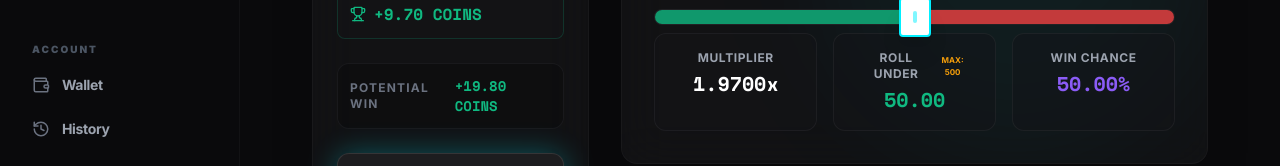
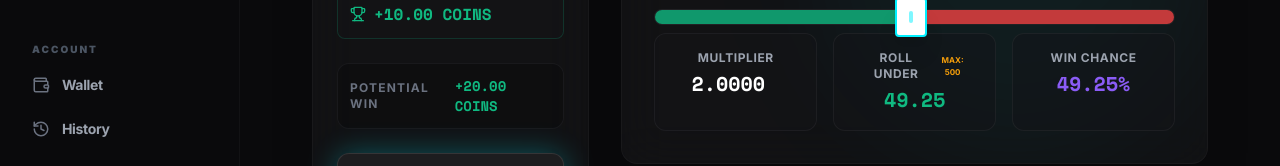
Before and after one commit to DM7OFF/Hexbet, a React (Vite) app in the folder frontend/: page /casino/dice in a window 1280 px wide. Shown: the part 428-594 px from the top of the page. Built offline with nearby package versions, Linux system fonts and the light colour scheme; no server answers.

Commit message:
fix: refactor CasinoDice win chance and multiplier logic to account for 1.5% edge

```diff
--- a/frontend/src/pages/CasinoDice.tsx
+++ b/frontend/src/pages/CasinoDice.tsx
@@ -14,7 +14,8 @@ export default function CasinoDice() {
     }
   }, [balance, betAmount]);
 
-  const [winChance, setWinChance] = useState<number>(50);
+  const [winChance, setWinChance] = useState<number>(49.25); // Default to 2x payout (98.5/2)
+  const [multiplierInput, setMultiplierInput] = useState<string>('2.0000');
   const [rolling, setRolling] = useState(false);
   const [lastRoll, setLastRoll] = useState<{ result: number; won: boolean; profit: number } | null>(null);
 
@@ -34,11 +35,27 @@ export default function CasinoDice() {
   const MIN_CHANCE = 2;
   const MAX_GAIN = getMaxGain();
 
-  // Derived Values (used in UI and in handleRoll)
+  // Derived Values
   const multiplier = (100 - HOUSE_EDGE) / winChance;
   const potentialProfit = betAmount * multiplier - betAmount;
   const actualProfit = Math.min(potentialProfit, MAX_GAIN);
   const rollUnder = winChance;
+
+  // Sync multiplier input when winChance changes from slider
+  useEffect(() => {
+    setMultiplierInput(multiplier.toFixed(4));
+  }, [winChance, multiplier]);
+
+  const handleMultiplierChange = (val: string) => {
+    setMultiplierInput(val);
+    const num = parseFloat(val);
+    if (!isNaN(num) && num >= 1.0103) { // 98.5 / 97.5 ≈ 1.0103 for max 97.5% win chance
+      const newChance = (100 - HOUSE_EDGE) / num;
+      if (newChance >= MIN_CHANCE && newChance <= MAX_CHANCE) {
+        setWinChance(newChance);
+      }
+    }
+  };
 
   const handleRoll = useCallback(() => {
     if (betAmount <= 0 || betAmount > balance) return;
@@ -194,7 +211,7 @@ export default function CasinoDice() {
               <div className="flex justify-between items-center bg-background/50 border border-white/5 rounded-xl p-3">
                 <span className="text-xs text-gray-500 font-bold uppercase tracking-widest">Potential Win</span>
                 <span className="text-sm font-mono font-bold text-success">
-                  +{(betAmount * (99 / winChance)).toFixed(2)} COINS
+                  +{(betAmount * multiplier).toFixed(2)} COINS
                 </span>
               </div>
 
@@ -312,7 +329,14 @@ export default function CasinoDice() {
                 <div className="grid grid-cols-3 gap-4">
                   <div className="bg-surface/50 rounded-xl p-4 border border-white/5 text-center">
                     <div className="text-gray-400 text-xs font-bold uppercase tracking-wider mb-1">Multiplier</div>
-                    <div className="text-xl font-mono font-bold text-white">{multiplier.toFixed(4)}x</div>
+                    <input
+                      type="number"
+                      step="0.01"
+                      value={multiplierInput}
+                      onChange={(e) => handleMultiplierChange(e.target.value)}
+                      disabled={autoRunning || rolling}
+                      className="w-full bg-transparent text-center text-xl font-mono font-bold text-white focus:outline-none"
+                    />
                   </div>
                   <div className="bg-surface/50 rounded-xl p-4 border border-white/5 text-center flex flex-col justify-center">
                     <div className="flex justify-between items-center px-2 mb-1">
```
